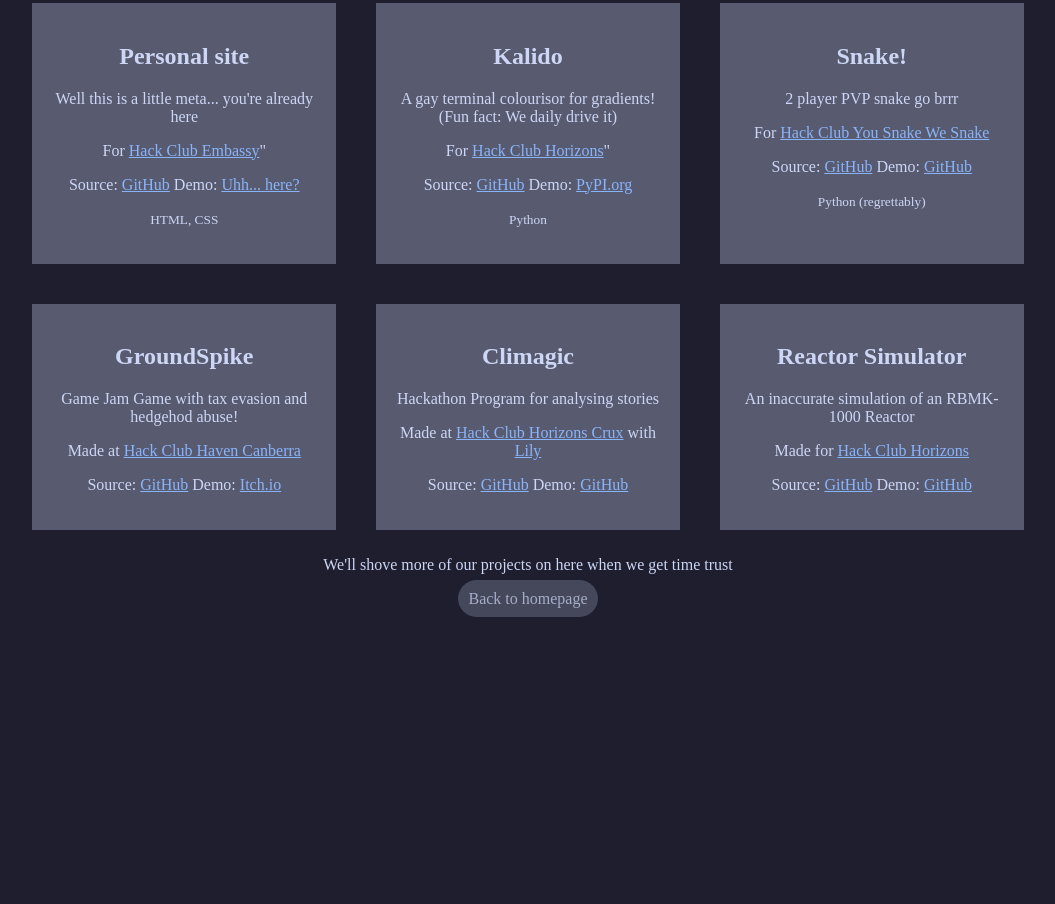
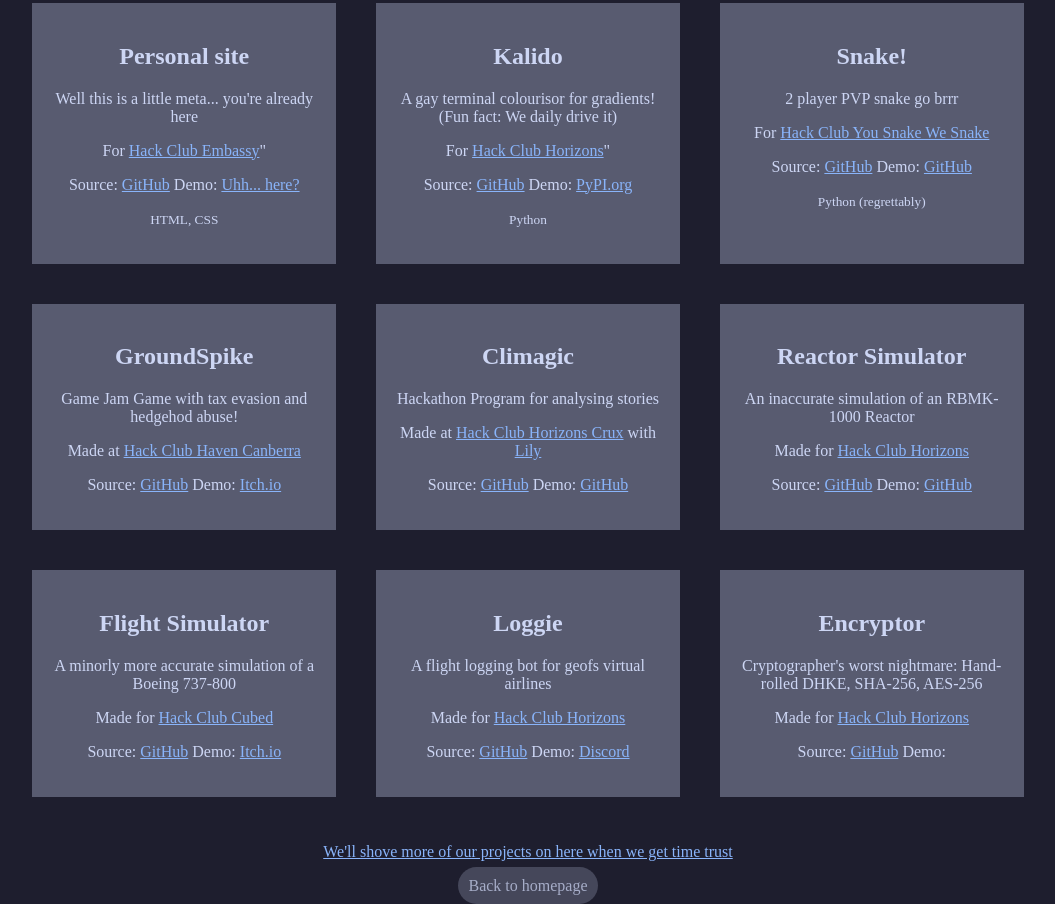
Before and after one commit to SurfyGalaxy/Personal-Site, a plain HTML site: page projects.html in a window 1280 px wide. Shown: the part 422-1326 px from the top of the page, without its empty margins (112-1167 px from the left). Before the commit the page ends 1039 px from the top, so only its background shows below. Drawn offline with Linux system fonts and the light colour scheme.

Commit message:
added more projects

```diff
--- a/projects.html
+++ b/projects.html
@@ -71,6 +71,24 @@
                     <p>Made for <a href="https://horizons.hackclub.com">Hack Club Horizons</a></p>
                     <p>Source: <a href="https://github.com/SurfyGalaxy/Reactor-Simulator">GitHub</a> Demo: <a href="https://github.com/SurfyGalaxy/Reactor-Simulator/releases">GitHub</a></p>
                 </article>
+                <article class="project">
+                    <h2>Flight Simulator</h2>
+                    <p>A minorly more accurate simulation of a Boeing 737-800</p>
+                    <p>Made for <a href="https://cubed.hackclub.com">Hack Club Cubed</a></p>
+                    <p>Source: <a href="https://github.com/SurfyGalaxy/flight-sim">GitHub</a> Demo: <a href="https://surfygalaxy.itch.io/surfys-flight-sim">Itch.io</a></p>
+                </article>
+                <article class="project">
+                    <h2>Loggie</h2>
+                    <p>A flight logging bot for geofs virtual airlines</p>
+                    <p>Made for <a href="https://horizons.hackclub.com">Hack Club Horizons</a></p>
+                    <p>Source: <a href="https://github.com/SurfyGalaxy/Loggie">GitHub</a> Demo: <a href="https://discord.com/oauth2/authorize?client_id=1533829807140241690&permissions=2147551232&integration_type=0&scope=bot+applications.commands">Discord</a></p>
+                </article>
+                <article class="project">
+                    <h2>Encryptor</h2>
+                    <p>Cryptographer's worst nightmare: Hand-rolled DHKE, SHA-256, AES-256</p>
+                    <p>Made for <a href="https://horizons.hackclub.com">Hack Club Horizons</a></p>
+                    <p>Source: <a href="https://github.com/SurfyGalaxy/Encrypter">GitHub</a> Demo: <a href="https://github.com/SurfyGalaxy/Encrypter/releases"</p>
+                </article>
             </div>
         </main>
         <footer>
```
